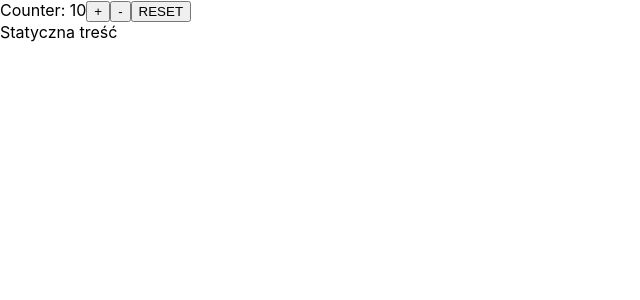
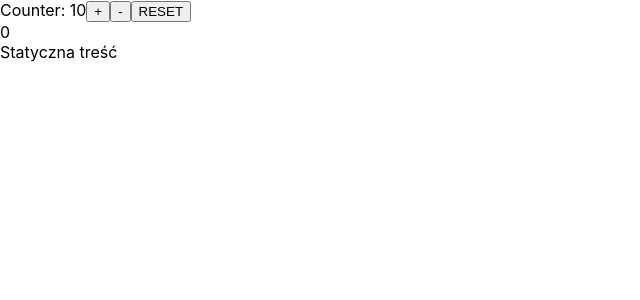
Before and after one commit to KajBialas/stacja-it-react-hooks-workshop-2, a React (Create React App) app: page / in a window 1280 px wide. Shown: the top 300 px of the page, without its empty margins (0-640 px from the left). Built offline with nearby package versions, Linux system fonts and the light colour scheme.

Commit message:
issue3 init

```diff
--- a/src/App.js
+++ b/src/App.js
@@ -1,9 +1,12 @@
 import React from 'react';
 import Counter from './Counter';
+import WindowResize from './WindowResize';
+
 function App() {
   return (
     <div>
       <Counter />
+      <WindowResize />
       Statyczna treść
     </div>
   );
--- /dev/null
+++ b/src/WindowResize.js
@@ -0,0 +1,29 @@
+import React, { useState, useEffect} from 'react';
+
+function WindowResize() {
+  const [windowHeight, setHeight] = useState(0);
+
+  useEffect(() => {
+    window.addEventListener('resize', handleWindowResize);
+
+    return () => {
+      window.removeEventListener('resize', handleWindowResize);
+    }
+  }, []);
+
+  useEffect(() => {
+    console.log('MOUNT / UPDATE');
+  }, [windowHeight]);
+
+  const handleWindowResize = () => {
+    setHeight(window.innerHeight);
+  };
+
+  return(
+    <div>
+      {windowHeight}
+    </div>
+  )
+}
+
+export default WindowResize;
```
